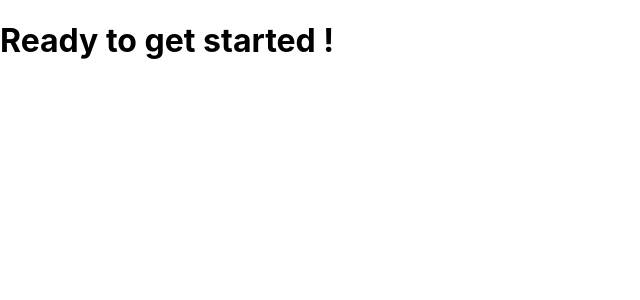
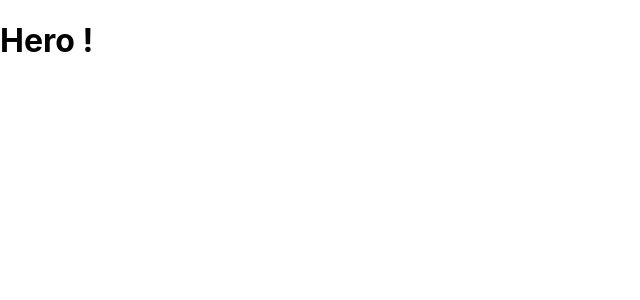
Before and after one commit to MathisBarre/nextjs.mathisbarre.com, a Next.js app: page / in a window 1280 px wide. Shown: the top 300 px of the page, without its empty margins (0-640 px from the left). Built offline with nearby package versions, Linux system fonts and the light colour scheme.

Commit message:
feat: pre-create components

```diff
--- /dev/null
+++ b/components/Contact.tsx
@@ -0,0 +1,7 @@
+export default function Contact() {
+  return (
+    <>
+      <h1>Contact !</h1>
+    </>
+  )
+}
--- /dev/null
+++ b/components/Hero.tsx
@@ -0,0 +1,7 @@
+export default function Hero() {
+  return (
+    <>
+      <h1>Hero !</h1>
+    </>
+  )
+}
--- /dev/null
+++ b/components/Projects.tsx
@@ -0,0 +1,7 @@
+export default function Projects() {
+  return (
+    <>
+      <h1>Projects !</h1>
+    </>
+  )
+}
--- /dev/null
+++ b/components/Technologies.tsx
@@ -0,0 +1,7 @@
+export default function Technologies() {
+  return (
+    <>
+      <h1>Technologies !</h1>
+    </>
+  )
+}
--- a/pages/index.tsx
+++ b/pages/index.tsx
@@ -1,9 +1,16 @@
+// IMPORT COMPONENTS ----------------//
+import Hero from "@/components/Hero"
+import Projects from "@/components/Projects"
+import Technologies from "@/components/Technologies"
+import Contact from "@/components/Contact"
+
 export default function Home() {
   return (
     <>
-      <div className="flex justify-center items-center h-screen bg-blue-800">
-        <h1 className="text-6xl font-bold text-white">Ready to get started !</h1>
-      </div>
+      <Hero />
+      {/* <Projects />
+      <Technologies />
+      <Contact /> */}
     </>
   )
 }
```
